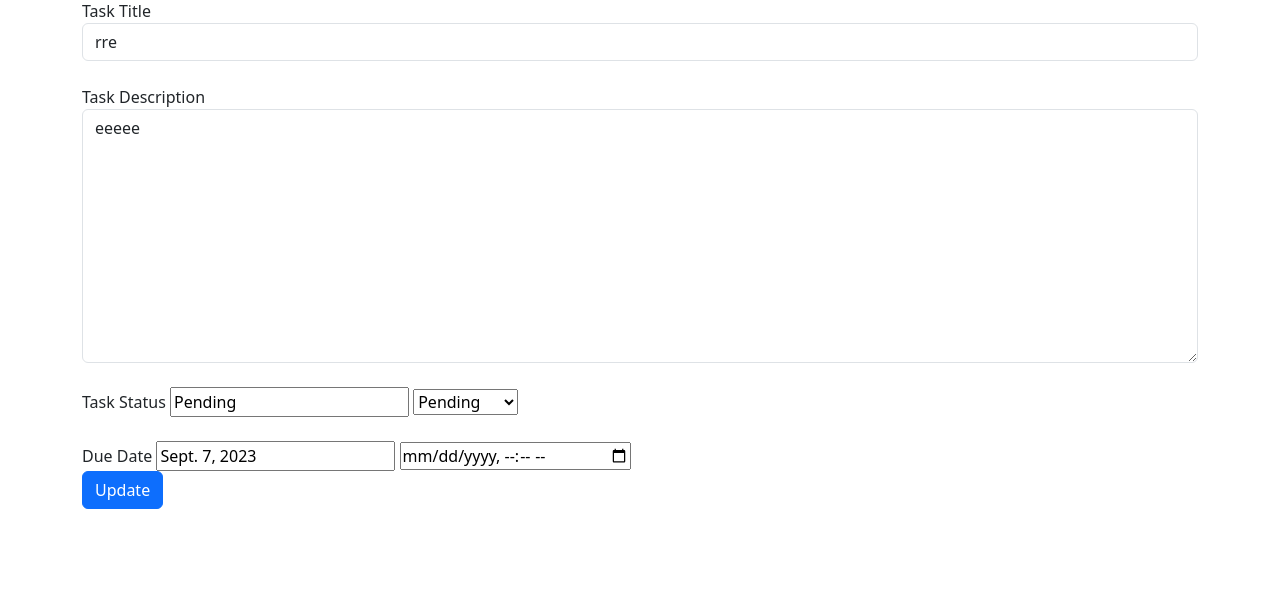
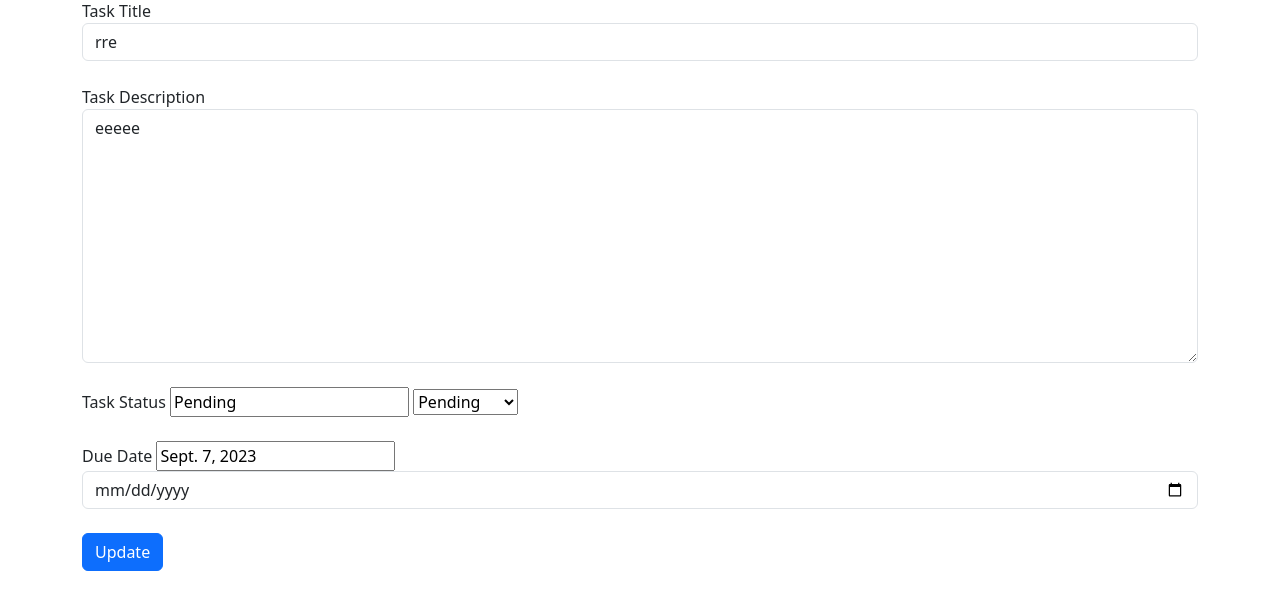
Before and after one commit to kamruzzamancse59/Task_Scheduling_App, a Django app: page /update/6 in a window 1280 px wide. Shown: the part 119-729 px from the top of the page. Run offline with Django 4.2, Linux system fonts and the light colour scheme; a user stored in the database is signed in; data comes from the database, SQL or seed files in the repository.

Commit message:
Update update.html
change in date update

```diff
--- a/task_manager/templates/update.html
+++ b/task_manager/templates/update.html
@@ -77,7 +77,7 @@
             <div class="form-group">
               <label for="date">Due Date</label>
               <input   value="{{date}}"  cols="30" rows="10">
-              <input type="datetime-local" value="{{task.date_field|date:'Y-m-d'}}"   name="date"   clos="30" rows="10" >
+              <input type="date" class="form-control" id="date"  required name="date"> <br>
 
 
             </div>
```
